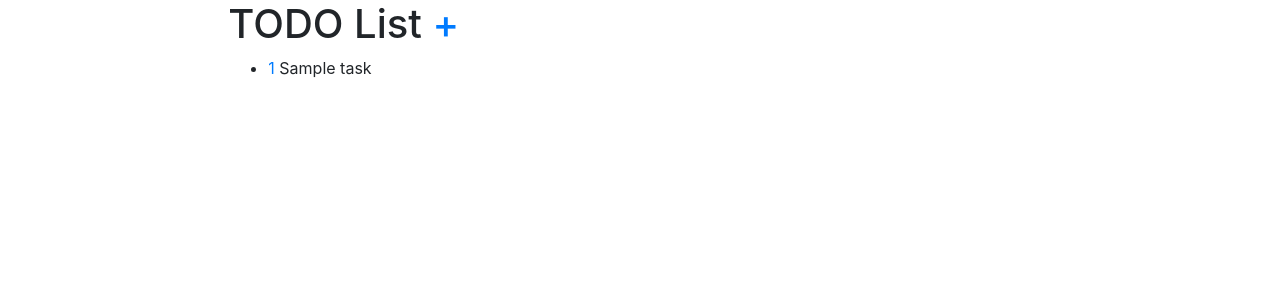
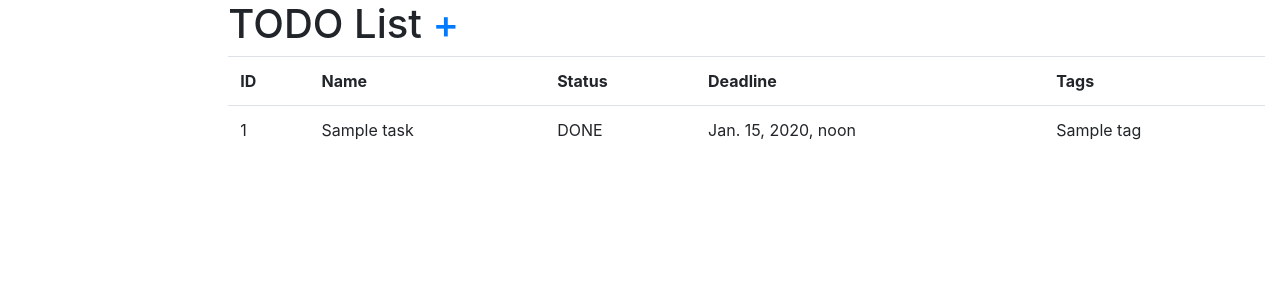
Before and after one commit to bwaah1/py-to-do-list-task, a Django app: page / in a window 1280 px wide. Shown: the top 300 px of the page. Run offline with Django 5.2, Linux system fonts and the light colour scheme; tables that the repository leaves empty hold one stand-in row (values such as "Sample post"); some libraries are stand-ins or nearby versions.

Commit message:
Try to fix errors

```diff
--- a/tasks/forms.py
+++ b/tasks/forms.py
@@ -15,5 +15,7 @@ class TaskForm(forms.ModelForm):
         model = Task
         fields = ['name', 'status', 'deadline', 'tags']
         widgets = {
-            'tags': forms.CheckboxSelectMultiple(),
+            'tags': forms.CheckboxSelectMultiple,
+            'name': forms.TextInput(attrs={'placeholder': 'Enter task name'}),
+            'status': forms.Select(choices=Task.STATUS_CHOICES),
         }
--- a/tasks/models.py
+++ b/tasks/models.py
@@ -9,20 +9,17 @@ class Tag(models.Model):
 
 
 class Task(models.Model):
-    choices = (
+    STATUS_CHOICES = (
         ("DONE", "Done"),
         ("NOT DONE", "Not done"),
     )
     name = models.CharField(max_length=255, unique=True)
-    status = models.CharField(max_length=8, choices=choices)
+    status = models.CharField(max_length=8, choices=STATUS_CHOICES)
     deadline = models.DateTimeField()
-    tags = models.ManyToManyField(Tag, related_name="tags")
+    tags = models.ForeignKey(Tag, blank=True, null=True, related_name="tasks", on_delete=models.CASCADE)
 
     def __str__(self):
-        return f"{self.name} ({self.status}, {self.get_deadline_display()}, {self.get_tags_display()})"
+        return f"{self.name} ({self.status}, {self.get_deadline_display()})"
 
     def get_deadline_display(self):
         return format(self.deadline, 'd.m.Y H:i')
-
-    def get_tags_display(self):
-        return ", ".join(tag.name for tag in self.tags.all())
--- a/tasks/urls.py
+++ b/tasks/urls.py
@@ -5,9 +5,10 @@ from .views import (
     TaskDetailView,
     TagListView,
     TaskCreateView,
-    TagCreateView
+    TagCreateView,
+    TagUpdateView,
+    TagDeleteView
 )
-
 
 urlpatterns = [
     path("", TaskListView.as_view(), name="task-list"),
@@ -15,7 +16,8 @@ urlpatterns = [
     path("tasks/create/", TaskCreateView.as_view(), name="task-create"),
     path("tags/", TagListView.as_view(), name="tag-list"),
     path("tags/create/", TagCreateView.as_view(), name="tag-create"),
-    # path("/tags/update/", TagUpdateView, name="tag-update")
+    path("tags/<int:pk>/update/", TagUpdateView.as_view(), name="tag-update"),
+    path("tags/<int:pk>/delete/", TagDeleteView.as_view(), name="tag-delete")
 ]
 
 app_name = "tasks"
--- a/tasks/views.py
+++ b/tasks/views.py
@@ -40,3 +40,15 @@ class TagCreateView(generic.CreateView):
     model = Tag
     fields = "__all__"
     success_url = reverse_lazy("tasks:tag-list")
+
+
+class TagUpdateView(generic.UpdateView):
+    model = Tag
+    fields = "__all__"
+    success_url = reverse_lazy("tasks:tag-list")
+
+
+class TagDeleteView(generic.DeleteView):
+    model = Tag
+    fields = "__all__"
+    success_url = reverse_lazy("tasks:tag-list")
--- a/templates/tasks/task_form.html
+++ b/templates/tasks/task_form.html
@@ -6,7 +6,6 @@
   <form action="" method="post" novalidate>
     {% csrf_token %}
     {{ form|crispy }}
-
     <input type="submit" value="Submit" class="btn btn-primary">
   </form>
 {% endblock %}
--- a/templates/tasks/task_list.html
+++ b/templates/tasks/task_list.html
@@ -2,15 +2,24 @@
 {% block content %}
   <h1>TODO List <a href={% url "tasks:task-create" %}>+</a></h1>
   {% if task_list %}
-    <ul>
+    <table class="table">
+      <tr>
+        <th>ID</th>
+        <th>Name</th>
+        <th>Status</th>
+        <th>Deadline</th>
+        <th>Tags</th>
+      </tr>
       {% for task in task_list %}
-        <li>
-          <a href="{% url "tasks:task-detail" pk=task.id %}">{{ task.id }}</a>
-          {{ task.name }}
-        </li>
-
+        <tr>
+          <td>{{ task.id }}</td>
+          <td>{{ task.name }}</td>
+          <td>{{ task.status }}</td>
+          <td>{{ task.deadline }}</td>
+          <td>{{ task.tags }}</td>
+        </tr>
       {% endfor %}
-    </ul>
+    </table>
   {% else %}
     <p>There are no tasks in list</p>
   {% endif %}
```
Also changed, not shown: templates/tasks/tag_confirm_delete.html (added, +10 -0 lines), templates/tasks/tag_list.html (+30 -5 lines), tasks/migrations/0001_initial.py (added), tasks/migrations/__init__.py (added).
